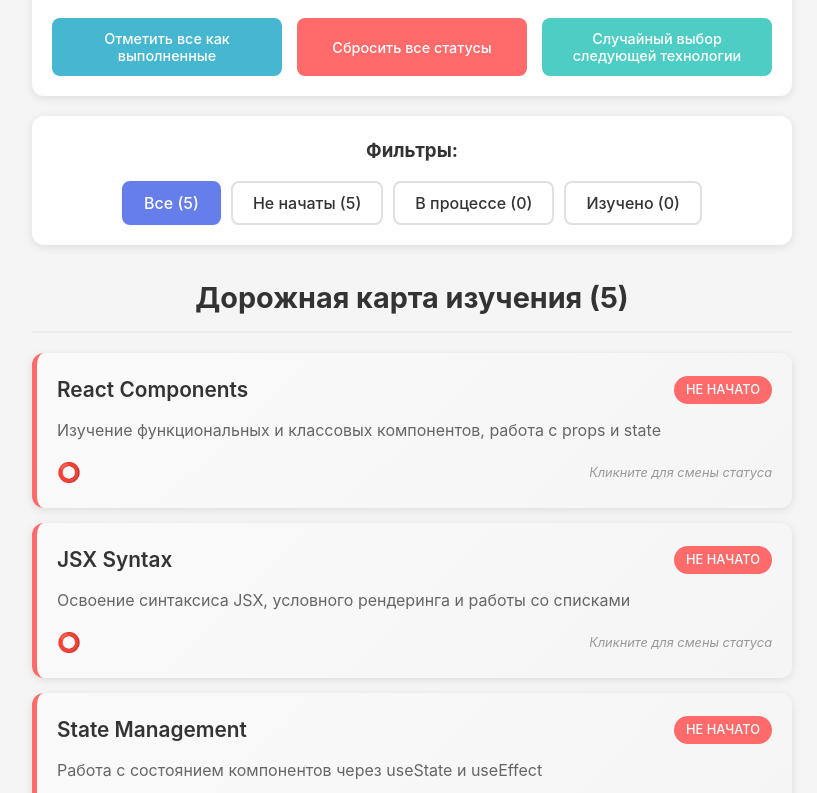
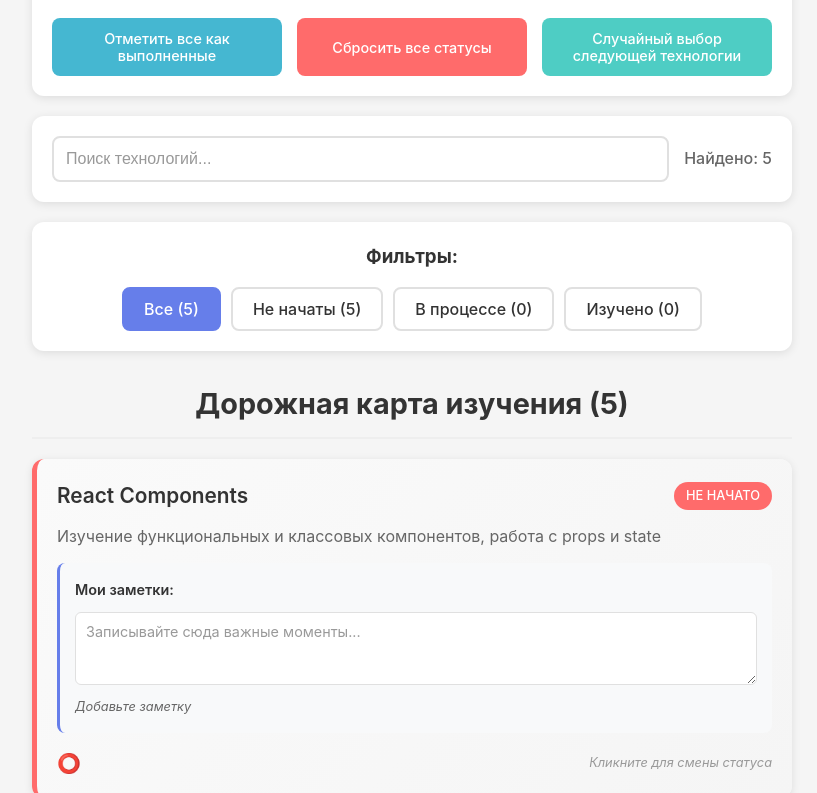
Before and after one commit to chapmans-mommy/technology-tracker, a React (Vite) app: page / in a window 1280 px wide. Shown: the part 547-1340 px from the top of the page, without its empty margins (228-1045 px from the left). Built offline with nearby package versions, Linux system fonts and the light colour scheme; the HTML template or start-up script is replaced by a standard one.

Commit message:
практики 21-22

```diff
--- a/src/App.css
+++ b/src/App.css
@@ -102,3 +102,42 @@ body {
   color: #666;
   font-style: italic;
 }
+
+/* Стили для поиска */
+.search-box {
+  background: white;
+  border-radius: 12px;
+  padding: 20px;
+  margin: 20px 0;
+  box-shadow: 0 2px 10px rgba(0, 0, 0, 0.1);
+  display: flex;
+  gap: 15px;
+  align-items: center;
+}
+
+.search-box input {
+  flex: 1;
+  padding: 12px;
+  border: 2px solid #e0e0e0;
+  border-radius: 8px;
+  font-size: 1em;
+  transition: border-color 0.3s ease;
+  background: white;
+  color: #333;
+}
+
+.search-box input:focus {
+  outline: none;
+  border-color: #667eea;
+  background: white;
+}
+
+.search-box input::placeholder {
+  color: #999;
+}
+
+.search-box span {
+  color: #666;
+  font-weight: 500;
+  white-space: nowrap;
+}
--- a/src/App.jsx
+++ b/src/App.jsx
@@ -1,84 +1,40 @@
 import { useState } from 'react';
 import './App.css';
+import useTechnologies from './hooks/useTechnologies';
 import TechnologyCard from './components/TechnologyCard';
 import ProgressHeader from './components/ProgressHeader';
 import QuickActions from './components/QuickActions';
 
 function App() {
-  // Состояние для технологий
-  const [technologies, setTechnologies] = useState([
-    {
-      id: 1,
-      title: 'React Components',
-      description: 'Изучение функциональных и классовых компонентов, работа с props и state',
-      status: 'not-started'
-    },
-    {
-      id: 2,
-      title: 'JSX Syntax',
-      description: 'Освоение синтаксиса JSX, условного рендеринга и работы со списками',
-      status: 'not-started'
-    },
-    {
-      id: 3,
-      title: 'State Management',
-      description: 'Работа с состоянием компонентов через useState и useEffect',
-      status: 'not-started'
-    },
-    {
-      id: 4,
-      title: 'React Hooks',
-      description: 'Изучение встроенных хуков и создание кастомных хуков',
-      status: 'not-started'
-    },
-    {
-      id: 5,
-      title: 'React Router',
-      description: 'Настройка маршрутизации в React-приложениях',
-      status: 'not-started'
-    }
-  ]);
+  const {
+    technologies,
+    updateStatus,
+    updateNotes,
+    markAllCompleted,
+    resetAllStatuses,
+    progress
+  } = useTechnologies();
 
   // Состояние для активного фильтра
   const [activeFilter, setActiveFilter] = useState('all');
 
-  // Функция для изменения статуса технологии
-  const handleStatusChange = (id, newStatus) => {
-    setTechnologies(prev =>
-      prev.map(tech =>
-        tech.id === id ? { ...tech, status: newStatus } : tech
-      )
-    );
-  };
-
-  // Функция для отметки всех как выполненных
-  const handleMarkAllCompleted = () => {
-    setTechnologies(prev =>
-      prev.map(tech => ({ ...tech, status: 'completed' }))
-    );
-  };
-
-  // Функция для сброса всех статусов
-  const handleResetAll = () => {
-    setTechnologies(prev =>
-      prev.map(tech => ({ ...tech, status: 'not-started' }))
-    );
-  };
+  // Состояние для поискового запроса
+  const [searchQuery, setSearchQuery] = useState('');
 
   // Функция для случайного выбора технологии
   const handleRandomSelect = () => {
     const notStartedTechs = technologies.filter(tech => tech.status === 'not-started');
     if (notStartedTechs.length > 0) {
       const randomTech = notStartedTechs[Math.floor(Math.random() * notStartedTechs.length)];
-      handleStatusChange(randomTech.id, 'in-progress');
+      updateStatus(randomTech.id, 'in-progress');
       alert(`Следующая технология для изучения: ${randomTech.title}`);
     } else {
       alert('Все технологии уже начаты или завершены!');
     }
   };
 
-  // Фильтрация технологий
-  const filteredTechnologies = technologies.filter(tech => {
+  // Фильтрация технологий по статусу
+  const filteredByStatus = technologies.filter(tech => {
     switch (activeFilter) {
       case 'completed':
         return tech.status === 'completed';
@@ -90,6 +46,12 @@ function App() {
         return true; // 'all'
     }
   });
+
+  // Фильтрация технологий по поисковому запросу
+  const filteredTechnologies = filteredByStatus.filter(tech =>
+    tech.title.toLowerCase().includes(searchQuery.toLowerCase()) ||
+    tech.description.toLowerCase().includes(searchQuery.toLowerCase())
+  );
 
   return (
     <div className="App">
@@ -104,10 +66,21 @@ function App() {
       {/* Быстрые действия */}
       <QuickActions
         technologies={technologies}
-        onMarkAllCompleted={handleMarkAllCompleted}
-        onResetAll={handleResetAll}
+        onMarkAllCompleted={markAllCompleted}
+        onResetAll={resetAllStatuses}
         onRandomSelect={handleRandomSelect}
       />
+
+      {/* Поиск */}
+      <div className="search-box">
+        <input
+          type="text"
+          placeholder="Поиск технологий..."
+          value={searchQuery}
+          onChange={(e) => setSearchQuery(e.target.value)}
+        />
+        <span>Найдено: {filteredTechnologies.length}</span>
+      </div>
 
       {/* Фильтры */}
       <div className="filters">
@@ -147,7 +120,8 @@ function App() {
           <TechnologyCard
             key={tech.id}
             technology={tech}
-            onStatusChange={handleStatusChange}
+            onStatusChange={updateStatus}
+            onNotesChange={updateNotes}
           />
         ))}
         {filteredTechnologies.length === 0 && (
--- a/src/components/TechnologyCard.css
+++ b/src/components/TechnologyCard.css
@@ -86,3 +86,90 @@
     color: #999;
     font-style: italic;
   }
+
+/* Стили для заметок */
+.notes-section {
+    margin: 15px 0;
+    padding: 15px;
+    background: #f8f9fa;
+    border-radius: 8px;
+    border-left: 3px solid #667eea;
+  }
+
+  .notes-section h4 {
+    margin: 0 0 10px 0;
+    color: #333;
+    font-size: 0.9em;
+    font-weight: 600;
+  }
+
+  .notes-section textarea {
+    width: 100%;
+    padding: 10px;
+    border: 1px solid #e0e0e0;
+    border-radius: 6px;
+    font-size: 0.9em;
+    font-family: inherit;
+    resize: vertical;
+    min-height: 60px;
+    background: white;
+    color: #333;
+    transition: border-color 0.3s ease;
+  }
+
+  .notes-section textarea:focus {
+    outline: none;
+    border-color: #667eea;
+    background: white;
+  }
+
+  .notes-section textarea::placeholder {
+    color: #999;
+  }
+
+  .notes-hint {
+    font-size: 0.8em;
+    color: #666;
+    margin-top: 5px;
+    font-style: italic;
+  }
+
+  /* Делаем баджи статуса кликабельными */
+  .status-badge {
+    padding: 4px 12px;
+    border-radius: 20px;
+    font-size: 0.8em;
+    font-weight: 500;
+    text-transform: uppercase;
+    color: white;
+    cursor: pointer;
+    transition: transform 0.2s ease;
+  }
+
+  .status-badge:hover {
+    transform: scale(1.05);
+  }
+
+  .status-badge.not-started {
+    background: #ff6b6b;
+  }
+
+  .status-badge.in-progress {
+    background: #4ecdc4;
+  }
+
+  .status-badge.completed {
+    background: #45b7d1;
+  }
+
+  .click-hint {
+    font-size: 0.8em;
+    color: #999;
+    font-style: italic;
+    cursor: pointer;
+    transition: color 0.2s ease;
+  }
+
+  .click-hint:hover {
+    color: #667eea;
+  }
--- a/src/components/TechnologyCard.jsx
+++ b/src/components/TechnologyCard.jsx
@@ -1,6 +1,6 @@
 import './TechnologyCard.css';
 
-function TechnologyCard({ technology, onStatusChange }) {
+function TechnologyCard({ technology, onStatusChange, onNotesChange }) {
   const handleClick = () => {
     const statusOrder = ['not-started', 'in-progress', 'completed'];
     const currentIndex = statusOrder.indexOf(technology.status);
@@ -8,6 +8,10 @@ function TechnologyCard({ technology, onStatusChange }) {
     const nextStatus = statusOrder[nextIndex];
 
     onStatusChange(technology.id, nextStatus);
+  };
+
+  const handleNotesChange = (e) => {
+    onNotesChange(technology.id, e.target.value);
   };
 
   const getStatusText = (status) => {
@@ -29,10 +33,7 @@ function TechnologyCard({ technology, onStatusChange }) {
   };
 
   return (
-    <div
-      className={`technology-card ${technology.status}`}
-      onClick={handleClick}
-    >
+    <div className={`technology-card ${technology.status}`}>
       <div className="card-header">
         <h3 className="card-title">{technology.title}</h3>
         <span className={`status-badge ${technology.status}`}>
@@ -40,9 +41,24 @@ function TechnologyCard({ technology, onStatusChange }) {
         </span>
       </div>
       <p className="card-description">{technology.description}</p>
+
+      {/* Секция заметок */}
+      <div className="notes-section">
+        <h4>Мои заметки:</h4>
+        <textarea
+          value={technology.notes}
+          onChange={handleNotesChange}
+          placeholder="Записывайте сюда важные моменты..."
+          rows="3"
+        />
+        <div className="notes-hint">
+          {technology.notes.length > 0 ? `Заметка сохранена (${technology.notes.length} символов)` : 'Добавьте заметку'}
+        </div>
+      </div>
+
       <div className="card-footer">
         {renderStatusIcon(technology.status)}
-        <span className="click-hint">Кликните для смены статуса</span>
+        <span className="click-hint" onClick={handleClick}>Кликните для смены статуса</span>
       </div>
     </div>
   );
--- /dev/null
+++ b/src/hooks/useLocalStorage.js
@@ -0,0 +1,38 @@
+import { useState, useEffect } from 'react';
+
+// Кастомный хук для работы с localStorage
+function useLocalStorage(key, initialValue) {
+  // Инициализируем состояние, пытаясь получить значение из localStorage
+  const [storedValue, setStoredValue] = useState(() => {
+    try {
+      // Пытаемся получить значение по ключу из localStorage
+      const item = window.localStorage.getItem(key);
+      // Если значение найдено, парсим его из JSON, иначе используем initialValue
+      return item ? JSON.parse(item) : initialValue;
+    } catch (error) {
+      // В случае ошибки (например, недоступный localStorage) используем initialValue
+      console.error(`Ошибка чтения из localStorage ключа "${key}":`, error);
+      return initialValue;
+    }
+  });
+
+  // Функция для обновления значения в состоянии и localStorage
+  const setValue = (value) => {
+    try {
+      // Разрешаем value быть функцией, как в useState
+      const valueToStore = value instanceof Function ? value(storedValue) : value;
+
+      // Сохраняем в состояние
+      setStoredValue(valueToStore);
+
+      // Сохраняем в localStorage
+      window.localStorage.setItem(key, JSON.stringify(valueToStore));
+    } catch (error) {
+      console.error(`Ошибка записи в localStorage ключа "${key}":`, error);
+    }
+  };
+
+  return [storedValue, setValue];
+}
+
+export default useLocalStorage;
--- /dev/null
+++ b/src/hooks/useTechnologies.js
@@ -0,0 +1,99 @@
+import useLocalStorage from './useLocalStorage';
+
+// Начальные данные для технологий
+const initialTechnologies = [
+  {
+    id: 1,
+    title: 'React Components',
+    description: 'Изучение функциональных и классовых компонентов, работа с props и state',
+    status: 'not-started',
+    notes: '',
+    category: 'frontend'
+  },
+  {
+    id: 2,
+    title: 'JSX Syntax',
+    description: 'Освоение синтаксиса JSX, условного рендеринга и работы со списками',
+    status: 'not-started',
+    notes: '',
+    category: 'frontend'
+  },
+  {
+    id: 3,
+    title: 'State Management',
+    description: 'Работа с состоянием компонентов через useState и useEffect',
+    status: 'not-started',
+    notes: '',
+    category: 'frontend'
+  },
+  {
+    id: 4,
+    title: 'React Hooks',
+    description: 'Изучение встроенных хуков и создание кастомных хуков',
+    status: 'not-started',
+    notes: '',
+    category: 'frontend'
+  },
+  {
+    id: 5,
+    title: 'React Router',
+    description: 'Настройка маршрутизации в React-приложениях',
+    status: 'not-started',
+    notes: '',
+    category: 'frontend'
+  }
+];
+
+function useTechnologies() {
+  const [technologies, setTechnologies] = useLocalStorage('technologies', initialTechnologies);
+
+  // Функция для обновления статуса технологии
+  const updateStatus = (techId, newStatus) => {
+    setTechnologies(prev =>
+      prev.map(tech =>
+        tech.id === techId ? { ...tech, status: newStatus } : tech
+      )
+    );
+  };
+
+  // Функция для обновления заметок
+  const updateNotes = (techId, newNotes) => {
+    setTechnologies(prev =>
+      prev.map(tech =>
+        tech.id === techId ? { ...tech, notes: newNotes } : tech
+      )
+    );
+  };
+
+  // Функция для отметки всех как выполненных
+  const markAllCompleted = () => {
+    setTechnologies(prev =>
+      prev.map(tech => ({ ...tech, status: 'completed' }))
+    );
+  };
+
+  // Функция для сброса всех статусов
+  const resetAllStatuses = () => {
+    setTechnologies(prev =>
+      prev.map(tech => ({ ...tech, status: 'not-started' }))
+    );
+  };
+
+  // Функция для расчета общего прогресса
+  const calculateProgress = () => {
+    if (technologies.length === 0) return 0;
+    const completed = technologies.filter(tech => tech.status === 'completed').length;
+    return Math.round((completed / technologies.length) * 100);
+  };
+
+  return {
+    technologies,
+    updateStatus,
+    updateNotes,
+    markAllCompleted,
+    resetAllStatuses,
+    progress: calculateProgress()
+  };
+}
+
+export default useTechnologies;
```
